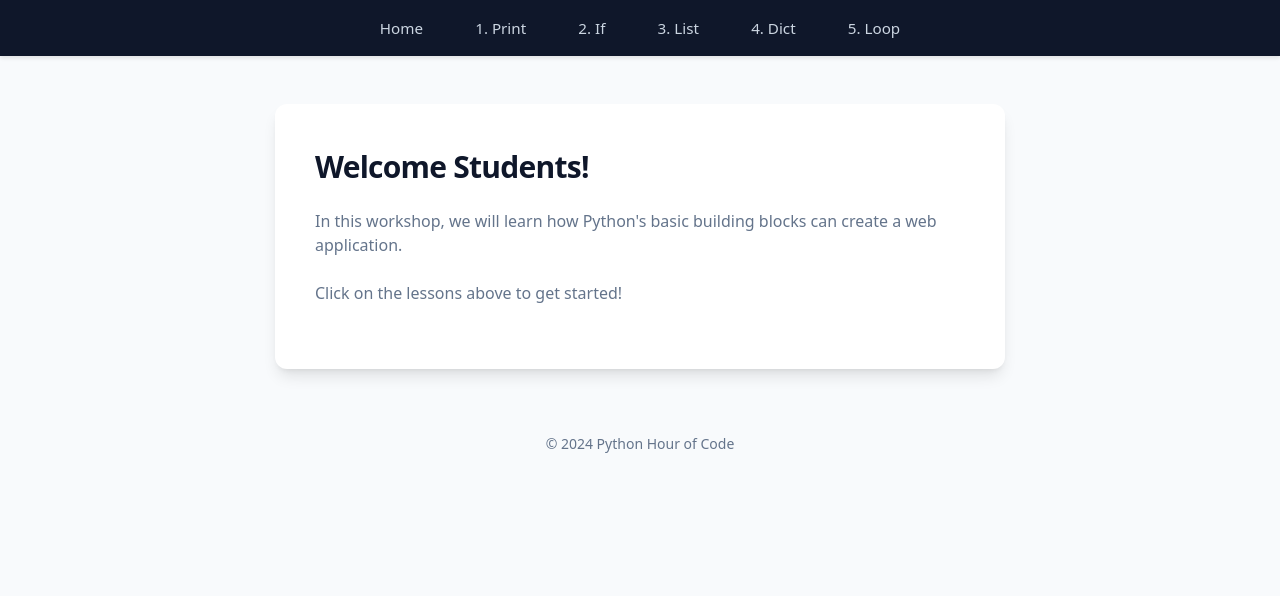
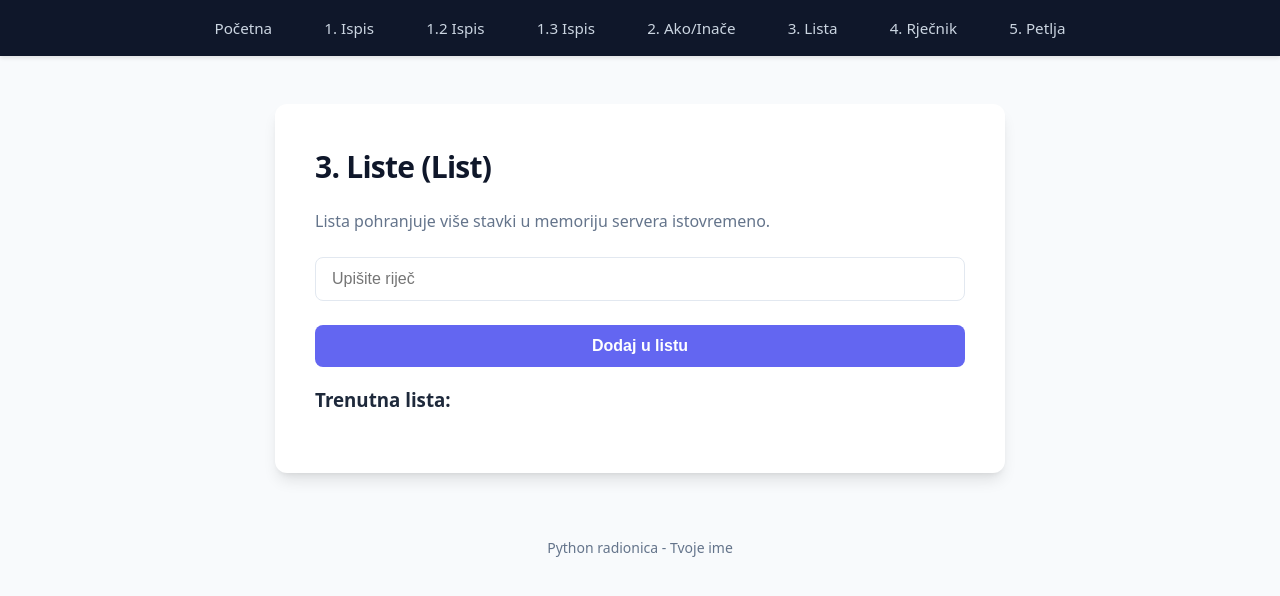
Before and after one commit to EmIbrahimovic/radionica-odgovori, a Flask app: page / in a window 1280 px wide. Shown: the top 596 px of the page. Run offline with Flask 3, Linux system fonts and the light colour scheme.

Commit message:
more printing, bosnian translation

```diff
--- a/app.py
+++ b/app.py
@@ -3,66 +3,91 @@ from flask import Flask, render_template, request
 
 app = Flask(__name__)
 
-# --- MEMORY (Lesson 3) ---
-# A simple list to store words
-word_list = ["Python", "Flask", "Code"]
+# --- MEMORIJA (Lekcija 3) ---
+# Jednostavna lista za pohranu riječi
+lista_rijeci = ["Python", "Flask", "Kod"]
 
-# --- MAPPING (Lesson 4) ---
-# A dictionary to store mood responses
-mood_responses = {
-    "happy": "That is great! Keep smiling!",
-    "sad": "I am sorry. I hope your day gets better.",
-    "tired": "Rest is important. Maybe take a nap?"
+# --- MAPIRANJE (Lekcija 4) ---
+# Rječnik sa proizvoljnim riječima i njihovim značenjima
+rjecnik_pojmova = {
+    "varijabla": "Kontejner za pohranu podataka.",
+    "funkcija": "Blok koda koji se izvršava samo kada se pozove.",
+    "petlja": "Način da se dio koda ponovi više puta.",
+    "lista": "Kolekcija podataka poredanih u niz.",
+    "rjecnik": "Kolekcija ključeva i vrijednosti."
 }
 
 @app.route('/')
-def home():
+def pocetna():
     return render_template('index.html')
 
-@app.route('/print')
-def print_page():
-    # --- PRINT (Lesson 1) ---
-    print("LOG: Someone visited the Print page!")
+@app.route('/ispis')
+def ispis_stranica():
+    # --- PRINT (Lekcija 1) ---
+    print("LOG: Neko je posjetio stranicu za ispis!")
     return render_template('print.html')
 
-@app.route('/if', methods=['GET', 'POST'])
-def if_page():
-    message = ""
+@app.route('/varijabla')
+def varijabla_stranica():
+    # --- VARIJABLA (Lekcija 1.2) ---
+    # TODO (UČENIK):
+    # Promijeni vrijednost ove varijable
+    poruka = "Zdravo iz backend-a!"
+
+    return render_template('variable.html', poruka=poruka)
+
+@app.route('/unos', methods=['GET', 'POST'])
+def unos_stranica():
+    uneseni_tekst = ""
+
+    if request.method == 'POST':
+        # --- INPUT IZ FORME (Lekcija 2.2) ---
+        # TODO (UČENIK):
+        # Dohvati tekst koji je korisnik upisao u input polje
+        uneseni_tekst = request.form.get('tekst', '')
+
+    return render_template('input.html', uneseni_tekst=uneseni_tekst)
+
+
+@app.route('/ako', methods=['GET', 'POST'])
+def ako_stranica():
+    poruka = ""
     if request.method == 'POST':
         # --- IF/ELSE (Lesson 2) ---
-        age = int(request.form.get('age', 0))
-        if age >= 18:
-            message = "You are an adult."
+        godine = int(request.form.get('godine', 0))
+        if godine >= 18:
+            poruka = "Vi ste punoljetni."
         else:
-            message = "You are a minor."
-    return render_template('if.html', message=message)
+            poruka = "Vi ste maloljetni."
+    return render_template('if.html', poruka=poruka)
 
-@app.route('/list', methods=['GET', 'POST'])
-def list_page():
+@app.route('/lista', methods=['GET', 'POST'])
+def lista_stranica():
     if request.method == 'POST':
-        new_word = request.form.get('word')
-        if new_word:
-            word_list.append(new_word)
-    return render_template('list.html', words=word_list)
+        nova_rijec = request.form.get('rijec')
+        if nova_rijec:
+            lista_rijeci.append(nova_rijec)
+    return render_template('list.html', rijeci=lista_rijeci)
 
-@app.route('/dict', methods=['GET', 'POST'])
-def dict_page():
-    answer = ""
+@app.route('/rjecnik', methods=['GET', 'POST'])
+def rjecnik_stranica():
+    odgovor = ""
+    pretraga = ""
     if request.method == 'POST':
-        user_mood = request.form.get('mood', '').lower()
-        # Look up the mood in our dictionary
-        answer = mood_responses.get(user_mood, "I don't know that mood yet.")
-    return render_template('dict.html', answer=answer)
+        pretraga = request.form.get('pojam', '').lower()
+        # Potraži pojam u našem rječniku
+        odgovor = rjecnik_pojmova.get(pretraga, "Izvinite, taj pojam nemamo u bazi.")
+    return render_template('dict.html', odgovor=odgovor, pretraga=pretraga)
 
-@app.route('/loop', methods=['GET', 'POST'])
-def loop_page():
-    letters = []
+@app.route('/petlja', methods=['GET', 'POST'])
+def petlja_stranica():
+    slova = []
     if request.method == 'POST':
-        user_word = request.form.get('word', '')
-        # --- FOR LOOP (Lesson 5) ---
-        for char in user_word:
-            letters.append(char.upper())
-    return render_template('loop.html', letters=letters)
+        korisnikova_rijec = request.form.get('rijec', '')
+        # --- FOR PETLJA (Lesson 5) ---
+        for znak in korisnikova_rijec:
+            slova.append(znak.upper())
+    return render_template('loop.html', slova=slova)
 
 if __name__ == '__main__':
     app.run(debug=True)
--- a/templates/base.html
+++ b/templates/base.html
@@ -1,18 +1,21 @@
 
 <!DOCTYPE html>
-<html>
+<html lang="bs">
 <head>
-    <title>Python Workshop</title>
+    <meta charset="UTF-8">
+    <title>Python Radionica</title>
     <link rel="stylesheet" href="/static/style.css">
 </head>
 <body>
     <nav>
-        <a href="/">Home</a>
-        <a href="/print">1. Print</a>
-        <a href="/if">2. If</a>
-        <a href="/list">3. List</a>
-        <a href="/dict">4. Dict</a>
-        <a href="/loop">5. Loop</a>
+        <a href="/">Početna</a>
+        <a href="/ispis">1. Ispis</a>
+        <a href="/varijabla">1.2 Ispis</a>
+        <a href="/unos">1.3 Ispis</a>
+        <a href="/ako">2. Ako/Inače</a>
+        <a href="/lista">3. Lista</a>
+        <a href="/rjecnik">4. Rječnik</a>
+        <a href="/petlja">5. Petlja</a>
     </nav>
 
     <div class="container">
@@ -20,7 +23,7 @@
     </div>
 
     <footer>
-        &copy; 2024 Python Hour of Code
+        Python radionica - Tvoje ime
     </footer>
 </body>
 </html>
--- a/templates/index.html
+++ b/templates/index.html
@@ -1,7 +1,16 @@
 
 {% extends "base.html" %}
 {% block content %}
-    <h1>Welcome Students!</h1>
-    <p>In this workshop, we will learn how Python's basic building blocks can create a web application.</p>
-    <p>Click on the lessons above to get started!</p>
+    <h1>3. Liste (List)</h1>
+    <p>Lista pohranjuje više stavki u memoriju servera istovremeno.</p>
+    <form method="POST">
+        <input type="text" name="rijec" placeholder="Upišite riječ" required>
+        <button type="submit">Dodaj u listu</button>
+    </form>
+    <h3>Trenutna lista:</h3>
+    <ul>
+        {% for r in rijeci %}
+            <li>{{ r }}</li>
+        {% endfor %}
+    </ul>
 {% endblock %}
```
Also changed, not shown: templates/dict.html (+9 -10 lines), templates/if.html (+5 -5 lines), templates/loop.html (+6 -6 lines), templates/print-1.html (added, +9 -0 lines), templates/print-2.html (added, +13 -0 lines), templates/print-3.html (added, +19 -0 lines), templates/print.html (deleted, +0 -9 lines), templates/wordle.html (deleted, +0 -17 lines), README.md.
